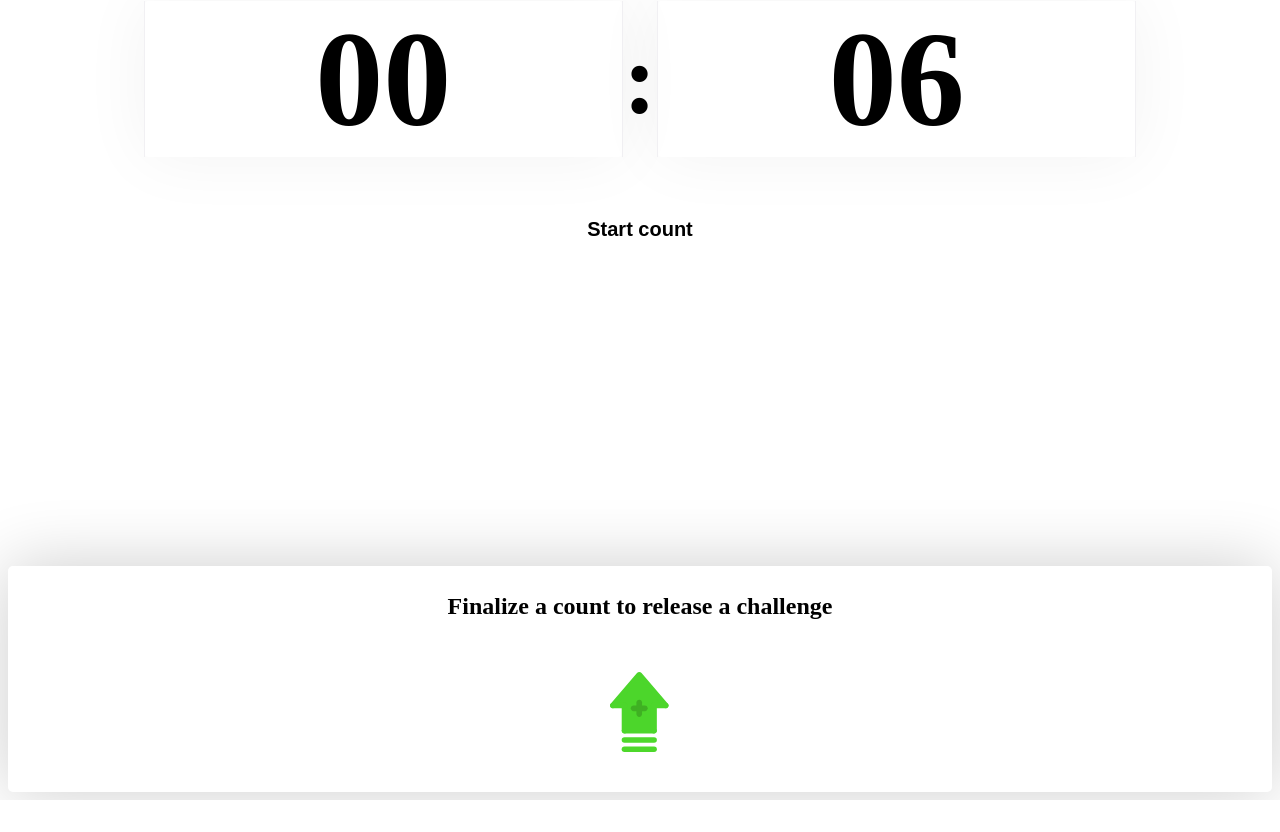
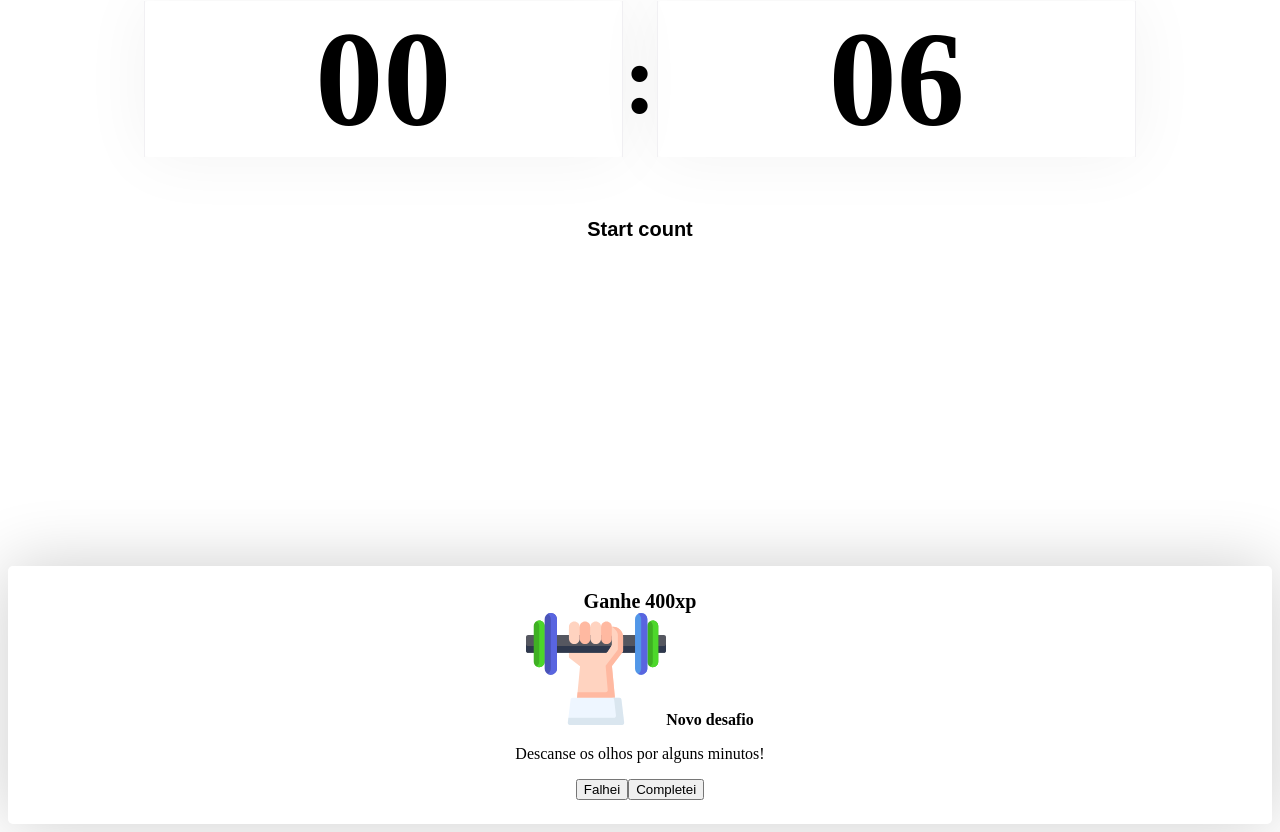
Before and after one commit to Pedro-Knupera/NLW_04-Pedro, a Next.js app: page / in a window 1280 px wide. Shown: the part 340-1172 px from the top of the page. Before the commit the page ends 1140 px from the top, so only its background shows below. Built offline with nearby package versions, Linux system fonts and the light colour scheme.

Commit message:
puxar em casa

```diff
--- a/src/components/ChallengeBox.tsx
+++ b/src/components/ChallengeBox.tsx
@@ -4,14 +4,38 @@ import styles from '../styles/components/ChallengesBox.module.css';
 
 
 export function ChallengesBox(){
+    const hasActivateChallenger = true;
     return(
         <div className={styles.ChallengeBoxContainder}>
+            {hasActivateChallenger ? (
+                <div className={styles.challengeActivate}>
+                    <header>Ganhe 400xp</header>
+
+                    <main>
+                        <img src="icons\body.svg"/>
+                        <strong>Novo desafio</strong>
+                        <p>Descanse os olhos por alguns minutos!</p>
+                    </main>
+
+                    <footer>
+                         <button
+                         type="button"
+                         className={styles.buttonFailChallenge}
+                         >Falhei</button>
+                         <button
+                         type="button"
+                         className={styles.buttonSucessChallenge}
+                         >Completei</button>
+                    </footer>
+                </div>
+            ) : (
             <div className={styles.ChallengeNotActive}>
-                <strong>Finalize a count to release a challenge</strong>
+                    <strong>Finalize a count to release a challenge</strong>
                 <p>
                     <img src="icons/level-up.svg" alt=""/>
+                    Avançe de Level Completando o desafio!
                 </p>
-            </div>
+            </div>)}
         </div>
     )
 }
--- a/src/styles/components/ChallengesBox.module.css
+++ b/src/styles/components/ChallengesBox.module.css
@@ -38,3 +38,20 @@
     max-width:70%;
     margin-top: 3rem;
 }
+
+.challengeActivate{
+    height:100%;
+
+    display: flex;
+    flex-direction: column;
+}
+
+.challengeActivate header{
+    flex: 1;
+
+    color: var(--blue);
+    font-weight: 600;
+    font-size: 1.25rem;
+    padding: 0 2 1.5;
+    border-bottom: 1px solid var(--gray-line);
+}
```
